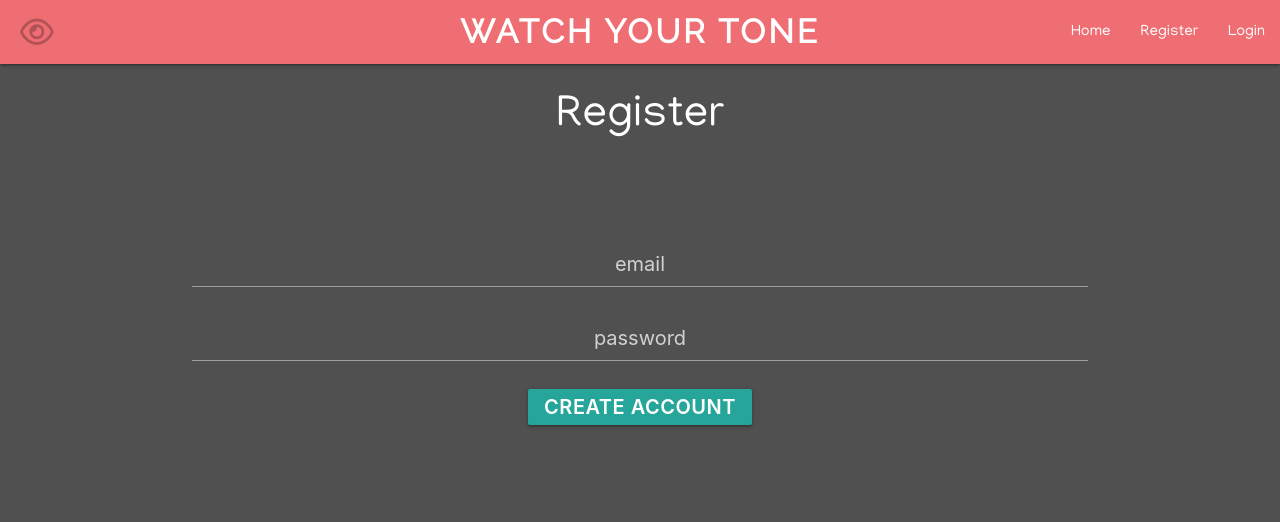
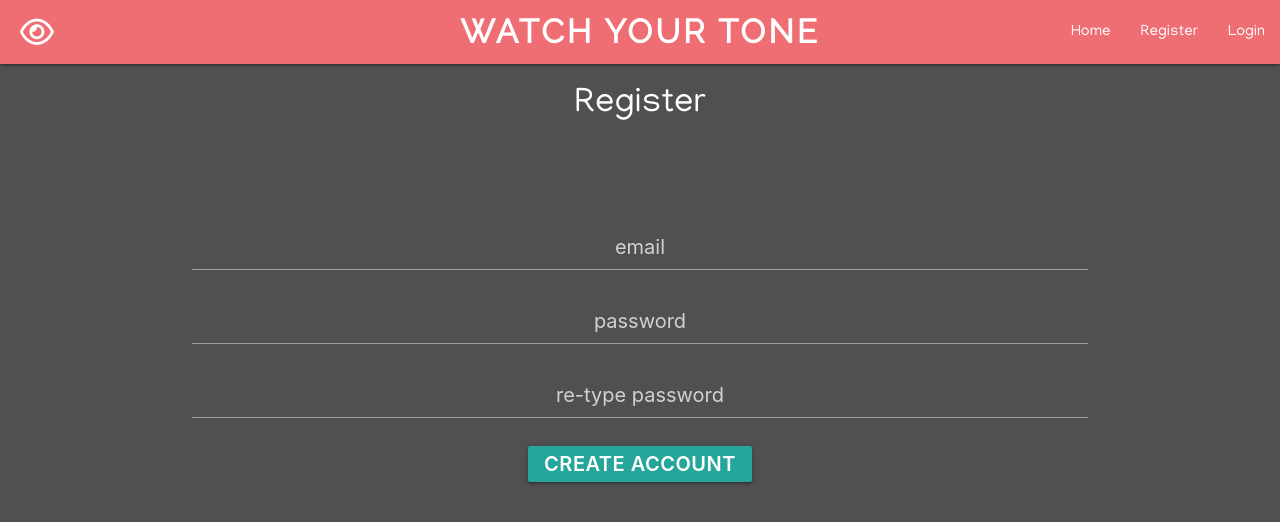
Before and after one commit to jdomo/quotes-backend, a React (Create React App) app in the folder react-client/: page /register in a window 1280 px wide. Shown: the top 522 px of the page. Built offline with nearby package versions, Linux system fonts and the light colour scheme.

Commit message:
register user working front/backend

```diff
--- a/react-client/src/App.css
+++ b/react-client/src/App.css
@@ -18,11 +18,12 @@ i {
   font-size: 30px;
   padding: 0 20px;
   font-weight: 100;
+  color: rgba(0, 0, 0, 0.247);
 }
 
 .fa-eye:hover {
   cursor: pointer;
-  color: rgba(0, 0, 0, 0.247);
+  color: #FFFFFF;
 }
 
 .main-title {
--- a/react-client/src/components/Register.js
+++ b/react-client/src/components/Register.js
@@ -1,13 +1,55 @@
-import React, {Fragment} from 'react';
+import React, {Fragment, useState} from 'react';
 
 const Register = () => {
+  const [registerData, setRegisterData] = useState({
+    email: '',
+    password: '',
+    passwordCheck: ''
+  })
+
+  const onChangeHandler = (e) => {
+    setRegisterData({...registerData, [e.target.name]: e.target.value});
+  }
+
+  const onSubmit = async (e) => {
+    e.preventDefault();
+    if (registerData.password !== registerData.passwordCheck) console.log('passwords don\'t match');
+    else {
+      const newUser = {
+        email: registerData.email,
+        password: registerData.password
+      }
+
+      try {
+
+        //body for backend post request
+        const body = await JSON.stringify(newUser);
+
+        const response = await fetch(`http://localhost:5000/api/users`, {
+          method: 'POST',
+          body: JSON.stringify(newUser),
+          headers: {
+            'Content-Type': 'application/json'
+          }
+        })
+
+        const parsedUserResponse = await response.json()
+        console.log(parsedUserResponse, '<--- parsed user response containing JWT')
+
+      } catch (err) {
+        console.log(err, '<-- err from register onSubmit')
+      }
+    }
+  }
+
   return (
     <Fragment>
-      <h3>Register</h3>
+      <h4>Register</h4>
       <div className="container">
-        <form className="center-align" id="register-form">
-          <input type="email" placeholder="email" name="email"/>
-          <input type="password" placeholder="password" name="password"/>
+        <form className="form center-align" id="register-form" onSubmit={onSubmit}>
+          <input type="email" placeholder="email" name="email" value={registerData.email} onChange={onChangeHandler} required/>
+          <input type="password" placeholder="password" name="password" value={registerData.password} onChange={onChangeHandler} required/>
+          <input type="password" placeholder="re-type password" name="passwordCheck" value={registerData.passwordCheck} onChange={onChangeHandler} required/>
           <input type="submit" className="submit-btn btn" value="Create Account"/>
         </form>
       </div>
```
